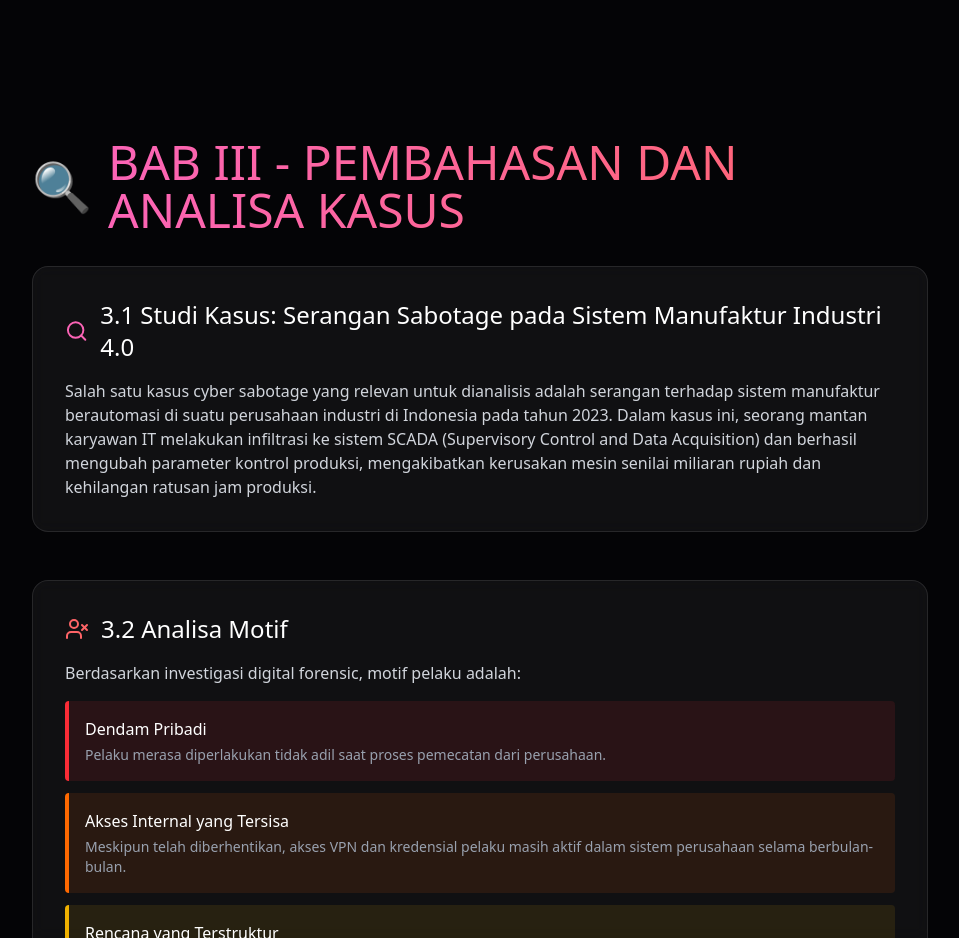
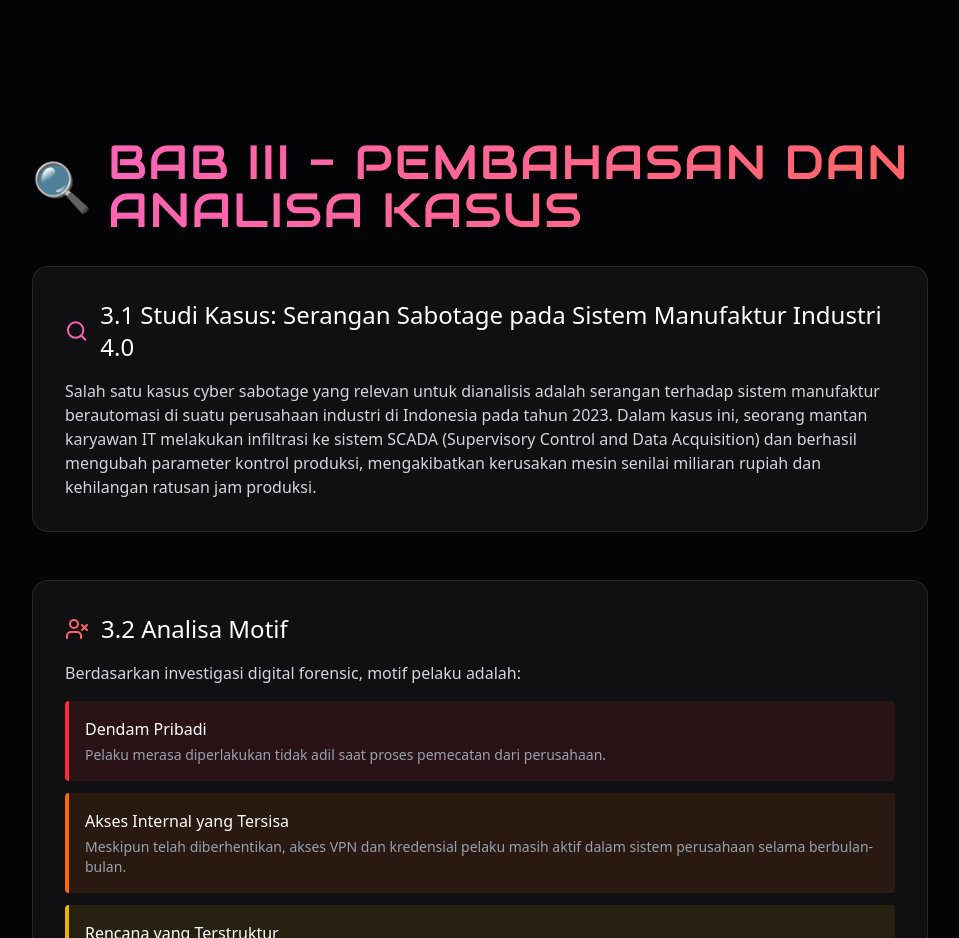
Before and after one commit to izakiarmnn/coursework-cyber-sabotage, a React (Vite) app: page / in a window 1280 px wide. Shown: the part 4200-5138 px from the top of the page, without its empty margins (160-1119 px from the left). Built offline with nearby package versions, Linux system fonts and the light colour scheme.

Commit message:
ChapterThree.tsx

```diff
--- a/src/components/ChapterThree.tsx
+++ b/src/components/ChapterThree.tsx
@@ -13,7 +13,7 @@ export function ChapterThree() {
         >
           <div className="flex items-center gap-4 mb-8">
             <span className="text-5xl">🔍</span>
-            <h2 className="text-4xl md:text-5xl bg-gradient-to-r from-pink-400 to-red-400 bg-clip-text text-transparent">
+            <h2 className="text-4xl md:text-5xl bg-gradient-to-r from-pink-400 to-red-400 bg-clip-text text-transparent" style={{ fontFamily: 'Audiowide, sans-serif', letterSpacing: '0.03em' }}>
               BAB III - PEMBAHASAN DAN ANALISA KASUS
             </h2>
           </div>
@@ -189,8 +189,8 @@ export function ChapterThree() {
             viewport={{ once: true }}
             transition={{ delay: 0.6 }}
           >
-            <h4 className="text-lg text-white mb-3">Referensi Bab III:</h4>
-            <ul className="text-sm text-gray-400 space-y-2">
+                   <h4 className="text-lg text-white mb-3">Referensi Bab III:</h4>
+                   <ul className="text-sm text-gray-400 space-y-2">
               <li>Hafidz, S., & Pratama, R. (2023). Cyber Sabotage: Case Study on Industrial System Attacks. Jurnal Keamanan Siber Indonesia, 12(4), 234-256.</li>
               <li>Silalahi, D. J., & Fitriani, D. (2021). Analysis on Prevention of Cyber Sabotage in Critical Infrastructure. Thesis, Universitas Indonesia.</li>
               <li>Pranoto, E., & Wicaksana, D. (2024). Digital Forensic in Cyber Sabotage Prevention. Jurnal AI Keamanan, 9(3), 189-210.</li>
```
